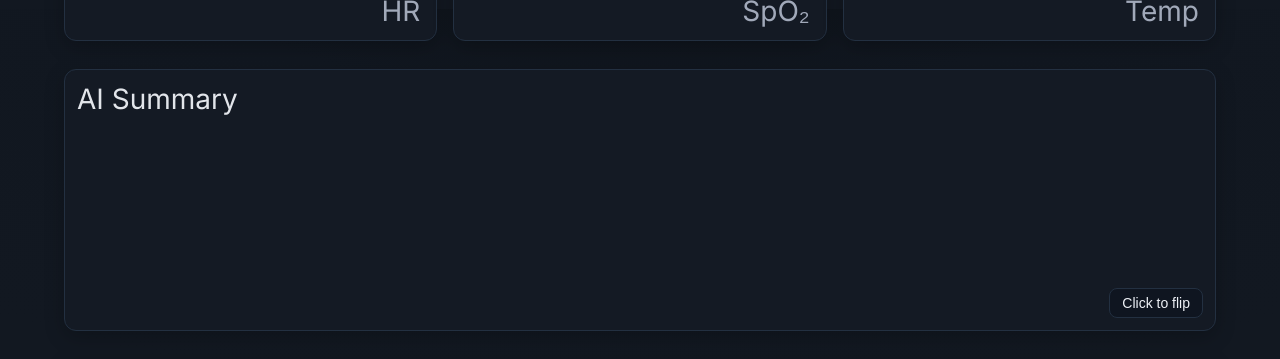
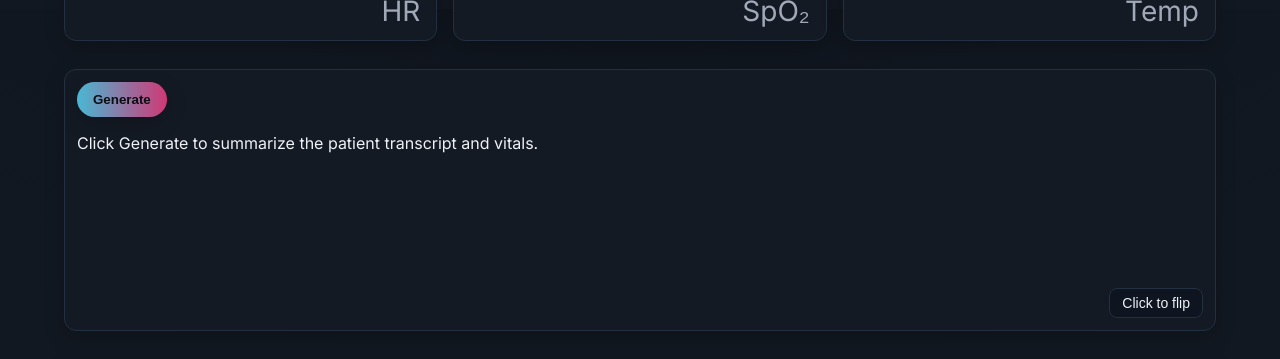
Before and after one commit to AyushMahajan06/vitalicus, a Next.js app in the folder frontend/: page / in a window 1280 px wide. Shown: the part 791-1150 px from the top of the page. Built offline with nearby package versions, Linux system fonts and the light colour scheme; no server answers; the database is empty.

Commit message:
AI Summary Implementation

```diff
--- /dev/null
+++ b/frontend/src/app/api/ai/summary/route.ts
@@ -0,0 +1,60 @@
+// app/api/ai/summary/route.ts
+import { NextRequest, NextResponse } from 'next/server';
+
+export const runtime = 'nodejs';
+
+const SYSTEM_PROMPT =
+  'You are an assistant to a nurse, receiving patient vitals and transcripts of their statements. Summarize and highlight key issues, actionable concerns, and positive outcomes, repeating any important details explicitly. Ensure clarity, accuracy, and neutral language, and flag critical changes or urgent topics for follow-up. Do not make any diagnoses';
+
+type Body = {
+  transcript?: string | null;
+  vitals?: { hr?: number | null; spo2?: number | null; tempC?: number | null };
+};
+
+export async function POST(req: NextRequest) {
+  try {
+    const apiKey = process.env.OPENAI_API_KEY;
+    if (!apiKey) {
+      return NextResponse.json({ error: 'OPENAI_API_KEY not set' }, { status: 500 });
+    }
+
+    const { transcript, vitals }: Body = await req.json();
+
+    const userMessage =
+      `Using the rules above, create a concise nursing-facing summary with bullet points.\n\n` +
+      `PATIENT TRANSCRIPT (primary source):\n${transcript?.trim() || '(none provided)'}\n\n` +
+      `CURRENT VITALS (secondary, for context):\n` +
+      `• HR: ${vitals?.hr ?? '—'} bpm\n` +
+      `• SpO₂: ${vitals?.spo2 ?? '—'} %\n` +
+      `• Temp: ${vitals?.tempC ?? '—'} °C\n` +
+      `\nMake sure to: (1) repeat important patient statements explicitly, (2) list actionable concerns first, (3) include positive/normal findings, and (4) flag anything urgent clearly (without diagnosing). Always answer in 1 small paragraph with no text editing. Always display temperature in Fahrenheit.`;
+
+    const resp = await fetch('https://api.openai.com/v1/chat/completions', {
+      method: 'POST',
+      headers: {
+        'Authorization': `Bearer ${apiKey}`,
+        'Content-Type': 'application/json',
+      },
+      body: JSON.stringify({
+        model: 'gpt-4o-mini',
+        temperature: 0.2,
+        max_tokens: 350,
+        messages: [
+          { role: 'system', content: SYSTEM_PROMPT },
+          { role: 'user', content: userMessage },
+        ],
+      }),
+    });
+
+    if (!resp.ok) {
+      const err = await resp.text().catch(() => '');
+      return NextResponse.json({ error: `OpenAI error: ${resp.status} ${err}` }, { status: 500 });
+    }
+
+    const data = await resp.json();
+    const text = data?.choices?.[0]?.message?.content?.trim() || '';
+    return NextResponse.json({ summary: text });
+  } catch (e: any) {
+    return NextResponse.json({ error: 'AI summary failed' }, { status: 500 });
+  }
+}
--- a/frontend/src/app/globals.css
+++ b/frontend/src/app/globals.css
@@ -591,3 +591,43 @@ body::before{
   text-align: left;
   line-height: 1.6;
 }
+
+
+/* AI Summary face — self-contained, full-height */
+.ai-summary-root {
+  position: absolute;          /* fill the flip face */
+  inset: 0;
+  padding: 12px;
+  padding-bottom: calc(12px + var(--tab-safe, 48px)); /* keep the flip tab clear */
+  display: grid;
+  grid-template-rows: auto 1fr; /* header + content */
+  min-height: 0;               /* allow inner scrolling */
+}
+
+/* Header behavior */
+.ai-summary-header {
+  display: grid;
+  grid-template-columns: 1fr auto 1fr; /* left / button / right */
+  align-items: center;
+  gap: 8px;
+}
+
+.ai-summary-header .ai-summary-title { grid-column: 1; }
+.ai-summary-header button {
+  grid-column: 2;              /* centered by default */
+  justify-self: center;
+}
+
+/* After first summary: title shows, button moves to top-right */
+.ai-summary-header.has-summary button {
+  grid-column: 3;
+  justify-self: end;
+}
+
+/* Content fills remaining space and scrolls when long */
+.ai-summary-content {
+  min-height: 0;
+  overflow: auto;
+  line-height: 1.7;
+  font-size: 16px;
+}
--- a/frontend/src/app/layout.tsx
+++ b/frontend/src/app/layout.tsx
@@ -6,8 +6,8 @@ import "./globals.css";
 const inter = Inter({ subsets: ["latin"], display: "swap", variable: "--font-body" });
 
 export const metadata: Metadata = {
-  title: "LoremBrand",
-  description: "Lorem ipsum",
+  title: "Vitalicus",
+  description: "AI Powered Doctor Assistant",
 };
 
 export default function RootLayout({ children }: { children: React.ReactNode }) {
--- a/frontend/src/components/LiveStatsSection.tsx
+++ b/frontend/src/components/LiveStatsSection.tsx
@@ -6,6 +6,8 @@ import StatTile from './dashboard/StatTile';
 import { fetchLatestVitalsForUser, type VitalsSnapshot } from "@/lib/vitals";
 import PastDataTable from './dashboard/PastDataTable';
 import MetricsChart from './dashboard/MetricsChart';
+import AISummary from './dashboard/AISummary';
+
 
 export default function LiveStatsSection({
   userId = "demo-user",
@@ -102,11 +104,17 @@ export default function LiveStatsSection({
         frontTitle="AI Summary"
         backTitle="Patient's Transcript"
         minHeight={260}
-        front={<div className="tile-label">AI Summary</div>}
+        front={
+          <AISummary
+            transcript={vitals.transcript}
+            vitals={{ hr: vitals.hr, spo2: vitals.spo2, tempC: vitals.skinTemp }}
+          />
+        }
         back={
-          <div className="tile-label" style={{ textAlign: 'left' }}>
+          <div className="flip-body flip-scroll" style={{ textAlign: 'left' }}>
             {vitals.transcript && vitals.transcript.trim().length > 0
-              ? <p style={{ margin:0, whiteSpace:'pre-wrap' }}>"{vitals.transcript}"</p>
+              ?
+              <p style={{ margin:0, whiteSpace:'pre-wrap' }}><strong className="ai-summary-title">Patient's Transcript: <br></br></strong><br></br>"{vitals.transcript}"</p>
               : <span className="flip-title">Patient's Transcript (empty)</span>}
           </div>
         }
--- /dev/null
+++ b/frontend/src/components/dashboard/AISummary.tsx
@@ -0,0 +1,85 @@
+'use client';
+
+import { useState } from 'react';
+
+export type AISummaryProps = {
+  transcript: string | null;
+  vitals: { hr: number | null; spo2: number | null; tempC: number | null };
+};
+
+export default function AISummary({ transcript, vitals }: AISummaryProps) {
+  const [loading, setLoading] = useState(false);
+  const [summary, setSummary] = useState<string>('');
+  const [error, setError] = useState<string | null>(null);
+
+  async function generate() {
+    setLoading(true);
+    setError(null);
+    try {
+      const res = await fetch('/api/ai/summary', {
+        method: 'POST',
+        headers: { 'Content-Type': 'application/json' },
+        body: JSON.stringify({ transcript, vitals }),
+      });
+      const data = await res.json();
+      if (!res.ok) throw new Error(data?.error || 'Failed to generate');
+      setSummary((data.summary || '').trim());
+    } catch (e: any) {
+      setError(e?.message || 'Something went wrong');
+    } finally {
+      setLoading(false);
+    }
+  }
+
+  const hasSummary = summary.length > 0;
+
+  // ---------- EMPTY (initial) STATE: perfectly centered ----------
+  if (!hasSummary) {
+    return (
+      <div className="ai-summary-root">
+        <div className="ai-summary-empty">
+          <div className="ai-summary-empty-inner">
+            <button
+              className="btn gradient"
+              onClick={generate}
+              disabled={loading || !transcript || transcript.trim().length === 0}
+              aria-label="Generate AI Summary"
+            >
+              {loading ? 'Generating…' : 'Generate'}
+            </button>
+            <p className="ai-summary-hint">
+              {loading
+                ? 'Summarizing…'
+                : 'Click Generate to summarize the patient transcript and vitals.'}
+            </p>
+            {error ? (
+              <div className="ai-summary-error">{error}</div>
+            ) : null}
+          </div>
+        </div>
+      </div>
+    );
+  }
+
+  // ---------- AFTER FIRST SUMMARY ----------
+  return (
+    <div className="ai-summary-root">
+      <header className="ai-summary-header has-summary" aria-label="AI Summary header">
+        <strong className="ai-summary-title">AI Summary</strong>
+        <button
+          className="btn gradient"
+          onClick={generate}
+          disabled={loading}
+          aria-label="Regenerate AI Summary"
+        >
+          {loading ? 'Generating…' : 'Regenerate'}
+        </button>
+      </header>
+
+      <section className="ai-summary-content" aria-live="polite">
+        {error ? <div className="ai-summary-error">{error}</div> : null}
+        <div style={{ whiteSpace: 'pre-wrap' }}>{summary}</div>
+      </section>
+    </div>
+  );
+}
```
